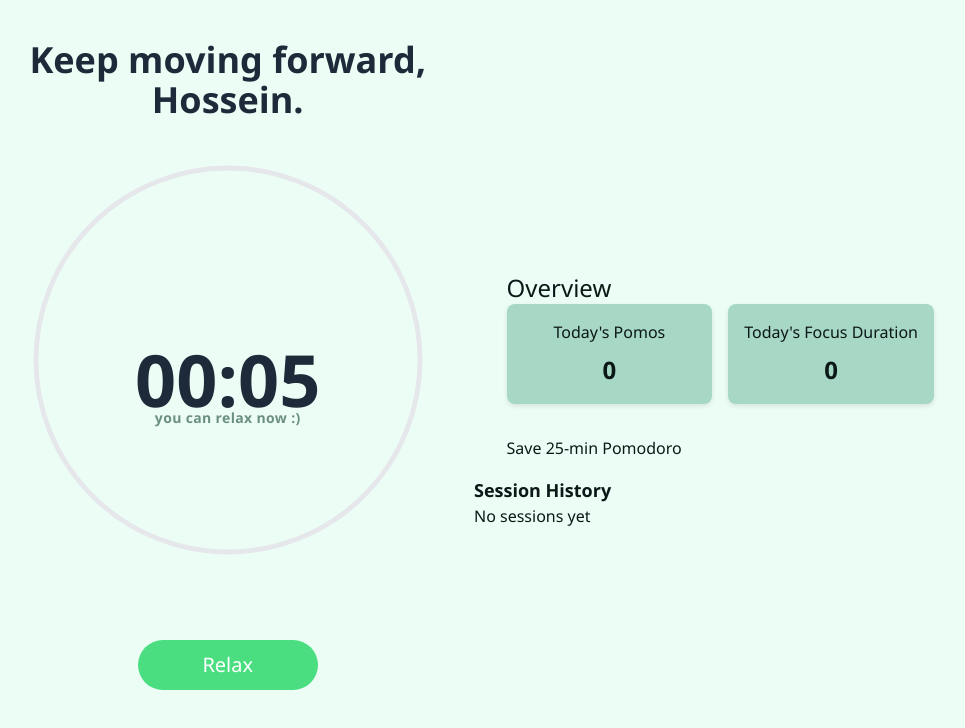
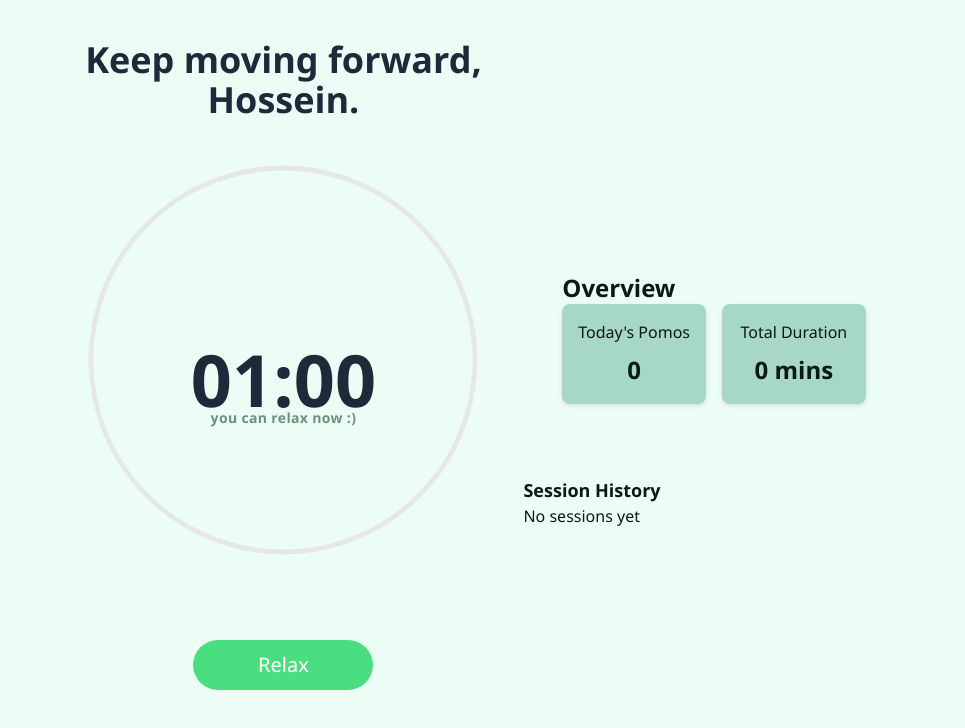
Before and after one commit to hosseinshamlooo/pomodoro_timer_v1.1, a React (Vite) app: page / in a window 1280 px wide. Shown: the top 728 px of the page, without its empty margins (166-1131 px from the left). Built offline with nearby package versions, Linux system fonts and the light colour scheme.

Commit message:
boxes now update data

```diff
--- a/src/ui/App.tsx
+++ b/src/ui/App.tsx
@@ -1,22 +1,30 @@
-import React from "react";
+import React, { useState } from "react";
 import Timer from "./Timer";
 import Overview from "./Overview";
 import History from "./History";
 import DailyMessage from "./DailyMessage";
 
 function App() {
+  const [sessionUpdated, setSessionUpdated] = useState(false);
+
   return (
     <div className="flex mt-10">
       {/* Left Side */}
       <div className="flex flex-1 flex-col items-center justify-center">
         <DailyMessage />
-        <Timer />
+        <Timer onSessionEnd={() => setSessionUpdated(true)} />
       </div>
 
       {/* Right Side */}
       <div className="flex flex-1 flex-col items-center justify-center gap-6">
-        <Overview />
-        <History />
+        <Overview
+          sessionUpdated={sessionUpdated}
+          onHandled={() => setSessionUpdated(false)}
+        />
+        <History
+          sessionUpdated={sessionUpdated}
+          onHandled={() => setSessionUpdated(false)}
+        />
       </div>
     </div>
   );
--- a/src/ui/History.tsx
+++ b/src/ui/History.tsx
@@ -1,25 +1,28 @@
 import React, { useEffect, useState } from "react";
-import { getSessions, clearSessions } from "./storage"; // ✅ Add `clearSessions`
+import { getSessions } from "./storage";
 import type { FocusSession } from "./types";
 
-const formatTime = (value: string | number): string => {
-  const date = new Date(value);
-  return isNaN(date.getTime())
-    ? "Invalid Time"
-    : date.toLocaleTimeString("en-US", { hour: "numeric", minute: "2-digit" });
+interface Props {
+  sessionUpdated: boolean;
+  onHandled: () => void;
+}
+
+// Format time like "9:15 AM"
+const formatTime = (timestamp: number) => {
+  const date = new Date(timestamp);
+  return date.toLocaleTimeString([], { hour: "2-digit", minute: "2-digit" });
 };
 
-const getTimeOfDayLabel = (value: string | number): string => {
-  const date = new Date(value);
+// Label by time of day
+const getTimeOfDayLabel = (date: Date) => {
   const hour = date.getHours();
-
-  if (hour >= 0 && hour < 6) return "Early Morning";
-  if (hour >= 6 && hour < 12) return "Morning";
-  if (hour >= 12 && hour < 18) return "Afternoon";
+  if (hour >= 4 && hour < 8) return "Early Morning";
+  if (hour >= 8 && hour < 12) return "Morning";
+  if (hour >= 12 && hour < 17) return "Afternoon";
   return "Evening";
 };
 
-const History: React.FC = () => {
+const History: React.FC<Props> = ({ sessionUpdated, onHandled }) => {
   const [sessions, setSessions] = useState<FocusSession[]>([]);
 
   const loadSessions = () => {
@@ -31,7 +34,7 @@ const History: React.FC = () => {
 
     const validSessions = uniqueSessions
       .filter(
-        (s: FocusSession) =>
+        (s) =>
           !isNaN(new Date(s.startTime).getTime()) &&
           !isNaN(new Date(s.endTime).getTime())
       )
@@ -42,41 +45,27 @@ const History: React.FC = () => {
 
   useEffect(() => {
     loadSessions();
-
-    const handleUpdate = () => {
-      loadSessions();
-    };
-
-    window.addEventListener("sessionsUpdated", handleUpdate);
-
-    return () => {
-      window.removeEventListener("sessionsUpdated", handleUpdate);
-    };
   }, []);
 
-  // ✅ Midnight reset logic
   useEffect(() => {
-    const checkMidnight = () => {
-      const now = new Date();
-      if (now.getHours() === 0 && now.getMinutes() === 0) {
-        clearSessions(); // ✅ Clear sessions from storage
-        setSessions([]); // ✅ Clear sessions from UI
-      }
-    };
+    if (sessionUpdated) {
+      loadSessions();
+      onHandled();
+    }
+  }, [sessionUpdated]);
 
-    const intervalId = setInterval(checkMidnight, 60 * 1000); // Check every minute
+  // Group by time of day
+  const groupedByTimeOfDay = sessions.reduce<Record<string, FocusSession[]>>(
+    (groups, session) => {
+      const label = getTimeOfDayLabel(new Date(session.startTime));
+      if (!groups[label]) groups[label] = [];
+      groups[label].push(session);
+      return groups;
+    },
+    {}
+  );
 
-    return () => clearInterval(intervalId);
-  }, []);
-
-  const groupedByTimeOfDay = sessions.reduce((acc, session) => {
-    const label = getTimeOfDayLabel(session.startTime);
-    if (!acc[label]) acc[label] = [];
-    acc[label].push(session);
-    return acc;
-  }, {} as Record<string, FocusSession[]>);
-
-  const timeOfDayOrder = ["Early Morning", "Morning", "Afternoon", "Evening"];
+  const timeOrder = ["Early Morning", "Morning", "Afternoon", "Evening"];
 
   return (
     <div className="self-start w-full max-w-md px-6">
@@ -84,12 +73,15 @@ const History: React.FC = () => {
       {sessions.length === 0 ? (
         <p>No sessions yet</p>
       ) : (
-        timeOfDayOrder.map((label) =>
-          groupedByTimeOfDay[label] ? (
+        timeOrder.map((label) => {
+          const sessionsInLabel = groupedByTimeOfDay[label];
+          if (!sessionsInLabel || sessionsInLabel.length === 0) return null;
+
+          return (
             <div key={label} className="mb-4">
               <h3 className="text-md font-semibold">{label}</h3>
               <ul className="list-disc list-inside">
-                {groupedByTimeOfDay[label].map((session) => (
+                {sessionsInLabel.map((session) => (
                   <li key={session.id}>
                     🍅 {formatTime(session.startTime)} -{" "}
                     {formatTime(session.endTime)} |{" "}
@@ -98,8 +90,8 @@ const History: React.FC = () => {
                 ))}
               </ul>
             </div>
-          ) : null
-        )
+          );
+        })
       )}
     </div>
   );
--- a/src/ui/Overview.tsx
+++ b/src/ui/Overview.tsx
@@ -1,22 +1,30 @@
-import React, { useState } from "react";
+import React, { useState, useEffect } from "react";
+import { getSessions } from "./storage";
+import type { FocusSession } from "./types";
 
-interface Pomodoro {
-  duration: number; // in minutes
-  completedAt: Date;
+interface Props {
+  sessionUpdated: boolean;
+  onHandled: () => void;
 }
 
-const Overview = () => {
-  const [pomodoros, setPomodoros] = useState<Pomodoro[]>([]);
+const Overview: React.FC<Props> = ({ sessionUpdated, onHandled }) => {
+  const [sessions, setSessions] = useState<FocusSession[]>([]);
 
-  const addPomodoro = (duration: number) => {
-    const newPomodoro: Pomodoro = {
-      duration,
-      completedAt: new Date(),
-    };
-    setPomodoros((prev) => [...prev, newPomodoro]);
-  };
+  useEffect(() => {
+    const data = getSessions();
+    setSessions(data);
+  }, []);
 
-  const isToday = (date: Date) => {
+  useEffect(() => {
+    if (sessionUpdated) {
+      const updated = getSessions();
+      setSessions(updated);
+      onHandled();
+    }
+  }, [sessionUpdated, onHandled]);
+
+  const isToday = (dateStr: number) => {
+    const date = new Date(dateStr);
     const today = new Date();
     return (
       date.getFullYear() === today.getFullYear() &&
@@ -25,14 +33,15 @@ const Overview = () => {
     );
   };
 
-  const todaysPomos = pomodoros.filter((p) => isToday(p.completedAt));
-  const todaysFocus = todaysPomos.reduce((acc, p) => acc + p.duration, 0);
+  const todaysSessions = sessions.filter((s) => isToday(s.endTime));
+  const todaysFocusMinutes = todaysSessions.reduce(
+    (acc, s) => acc + Math.round(s.duration / 60000),
+    0
+  );
 
   return (
     <div className="h-45">
-      <h1 className="text-2xl font-semi-bold">Overview</h1>
-      {/* 2x2 Box Grid */}
-
+      <h1 className="text-2xl font-semibold mb-4">Overview</h1>
       <div
         style={{
           display: "grid",
@@ -41,26 +50,23 @@ const Overview = () => {
           marginBottom: "2rem",
         }}
       >
-        <Box title="Today's Pomos" value={todaysPomos.length} />
-        <Box title="Today's Focus Duration" value={todaysFocus} />
+        <Box title="Today's Pomos" value={todaysSessions.length} />
+        <Box title="Total Duration" value={`${todaysFocusMinutes} mins`} />
       </div>
-
-      {/* Simulate adding a pomodoro */}
-      <button onClick={() => addPomodoro(25)}>Save 25-min Pomodoro</button>
     </div>
   );
 };
 
 interface BoxProps {
   title: string;
-  value: number;
+  value: number | string;
 }
 
 const Box: React.FC<BoxProps> = ({ title, value }) => {
   return (
     <div
       style={{
-        backgroundColor: "var(--color-primary)",
+        backgroundColor: "var(--color-primary, #f0f0f0)",
         borderRadius: "8px",
         padding: "1rem",
         textAlign: "center",
@@ -72,4 +78,5 @@ const Box: React.FC<BoxProps> = ({ title, value }) => {
     </div>
   );
 };
+
 export default Overview;
--- a/src/ui/Timer.tsx
+++ b/src/ui/Timer.tsx
@@ -4,10 +4,14 @@ import type { FocusSession } from "./types.ts";
 import bellSound from "./bicyclebellsound.wav"; // adjust the filename if needed
 
 const FULL_DASH_ARRAY = 283;
-const WORK_DURATION = 5;
+const WORK_DURATION = 60;
 const BREAK_DURATION = 3;
 
-const Timer = () => {
+interface TimerProps {
+  onSessionEnd: () => void;
+}
+
+const Timer: React.FC<TimerProps> = ({ onSessionEnd }) => {
   const [secondsLeft, setSecondsLeft] = useState(WORK_DURATION);
   const [duration, setDuration] = useState(WORK_DURATION);
   const [isRunning, setIsRunning] = useState(false);
@@ -73,6 +77,8 @@ const Timer = () => {
                 };
                 saveSession(session);
                 setSessionStartTime(null);
+
+                onSessionEnd();
               }
 
               setTimeout(() => {
--- a/src/ui/storage.ts
+++ b/src/ui/storage.ts
@@ -16,6 +16,6 @@ export const getSessions = (): FocusSession[] => {
   return raw ? JSON.parse(raw) : [];
 };
 
-export const clearSessions = (): void => {
-  localStorage.removeItem("sessions");
+export const clearSessions = () => {
+  localStorage.removeItem(STORAGE_KEY);
 };
```
